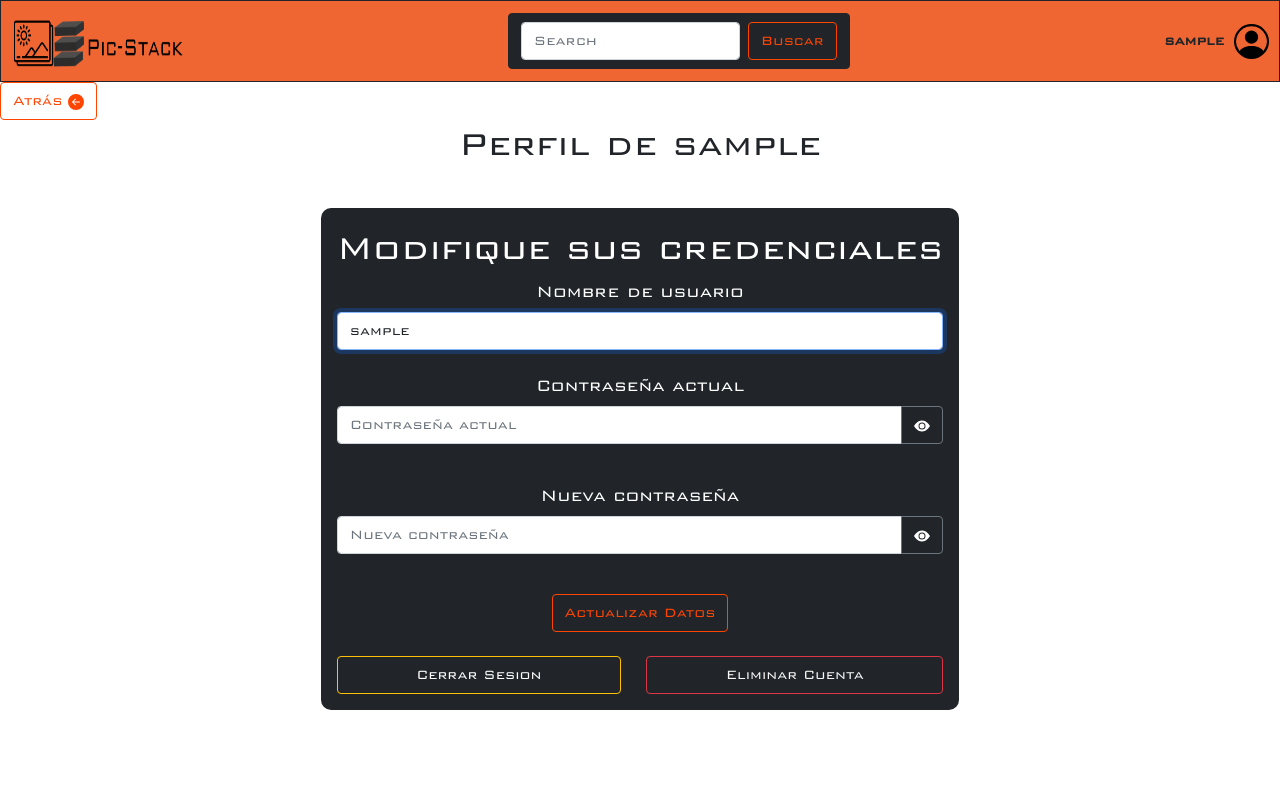
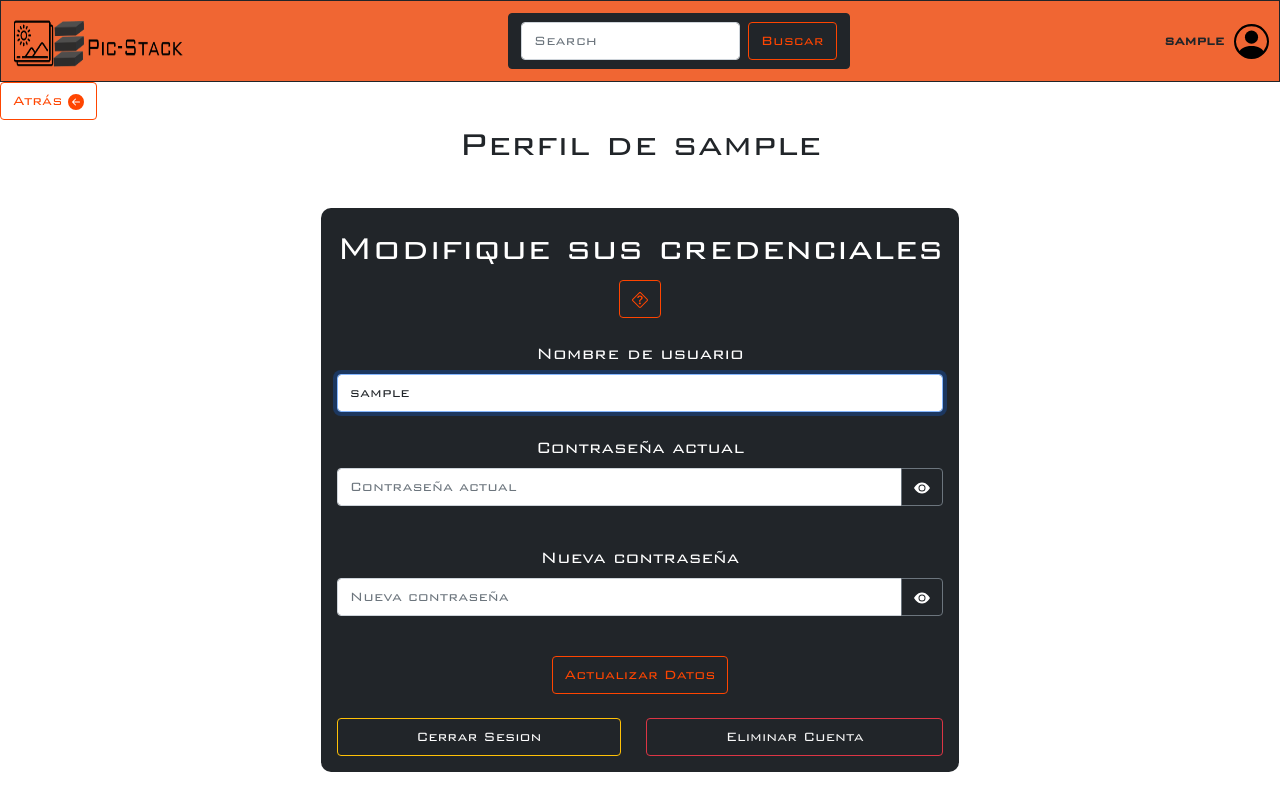
Before and after one commit to Rosillon2001/PicStack, a Flask app: page /user/1 in a window 1280 px wide. Run offline with Flask 2, Linux system fonts and the light colour scheme; the visitor is signed in with stand-in values (Sample User, id 1); data comes from the database, SQL or seed files in the repository.

Commit message:
help profile

```diff
--- a/templates/profile.html
+++ b/templates/profile.html
@@ -20,6 +20,20 @@
 
     <div class="jumbotron mt-4 align-items-center bg-dark" id="jumboProfile">
         <h1>Modifique sus credenciales</h1>
+        <div style="max-width: inherit;"><!-- info -->
+            <a class="btn btn-outline-light" data-bs-toggle="collapse" href="#info" role="button" aria-expanded="false" aria-controls="collapseExample">
+                <svg xmlns="http://www.w3.org/2000/svg" width="16" height="16" fill="orangered" class="bi bi-question-diamond" viewBox="0 0 16 16">
+                    <path d="M6.95.435c.58-.58 1.52-.58 2.1 0l6.515 6.516c.58.58.58 1.519 0 2.098L9.05 15.565c-.58.58-1.519.58-2.098 0L.435 9.05a1.482 1.482 0 0 1 0-2.098L6.95.435zm1.4.7a.495.495 0 0 0-.7 0L1.134 7.65a.495.495 0 0 0 0 .7l6.516 6.516a.495.495 0 0 0 .7 0l6.516-6.516a.495.495 0 0 0 0-.7L8.35 1.134z"/>
+                    <path d="M5.255 5.786a.237.237 0 0 0 .241.247h.825c.138 0 .248-.113.266-.25.09-.656.54-1.134 1.342-1.134.686 0 1.314.343 1.314 1.168 0 .635-.374.927-.965 1.371-.673.489-1.206 1.06-1.168 1.987l.003.217a.25.25 0 0 0 .25.246h.811a.25.25 0 0 0 .25-.25v-.105c0-.718.273-.927 1.01-1.486.609-.463 1.244-.977 1.244-2.056 0-1.511-1.276-2.241-2.673-2.241-1.267 0-2.655.59-2.75 2.286zm1.557 5.763c0 .533.425.927 1.01.927.609 0 1.028-.394 1.028-.927 0-.552-.42-.94-1.029-.94-.584 0-1.009.388-1.009.94z"/>
+                  </svg>
+              </a>
+              <div class="collapse" id="info" style="max-width: inherit;">
+                <div class="card card-body bg-dark">
+                  Para modificar su nombre de usuario y/o contraseña, debe de ingresar su contraseña actual
+                </div>
+              </div>
+        </div>
+        <br>
         <form action="/updateUser" method="POST">
             <h5>Nombre de usuario</h5>
                 <div class="form-group">
--- a/user_controller.py
+++ b/user_controller.py
@@ -62,6 +62,8 @@ def updateData(request, username, id):
         errores.append('No deje campos vacíos')
 
     else:
+        if get_user_byname(newUsername) == True:
+            errores.append('El nombre de usuario ya está en uso, seleccione otro')
         if auth_pass(username, passActual) == False:
             errores.append('La contraseña actual no coincide con la registrada')
 
```
